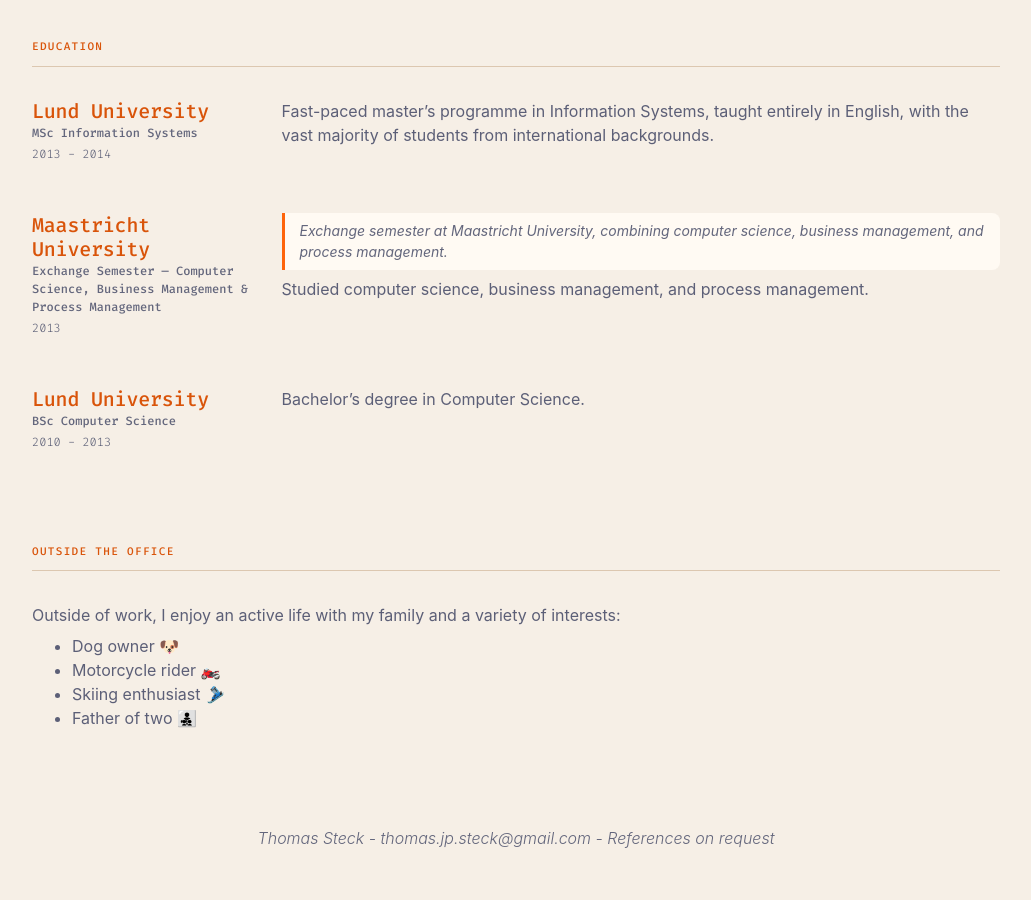
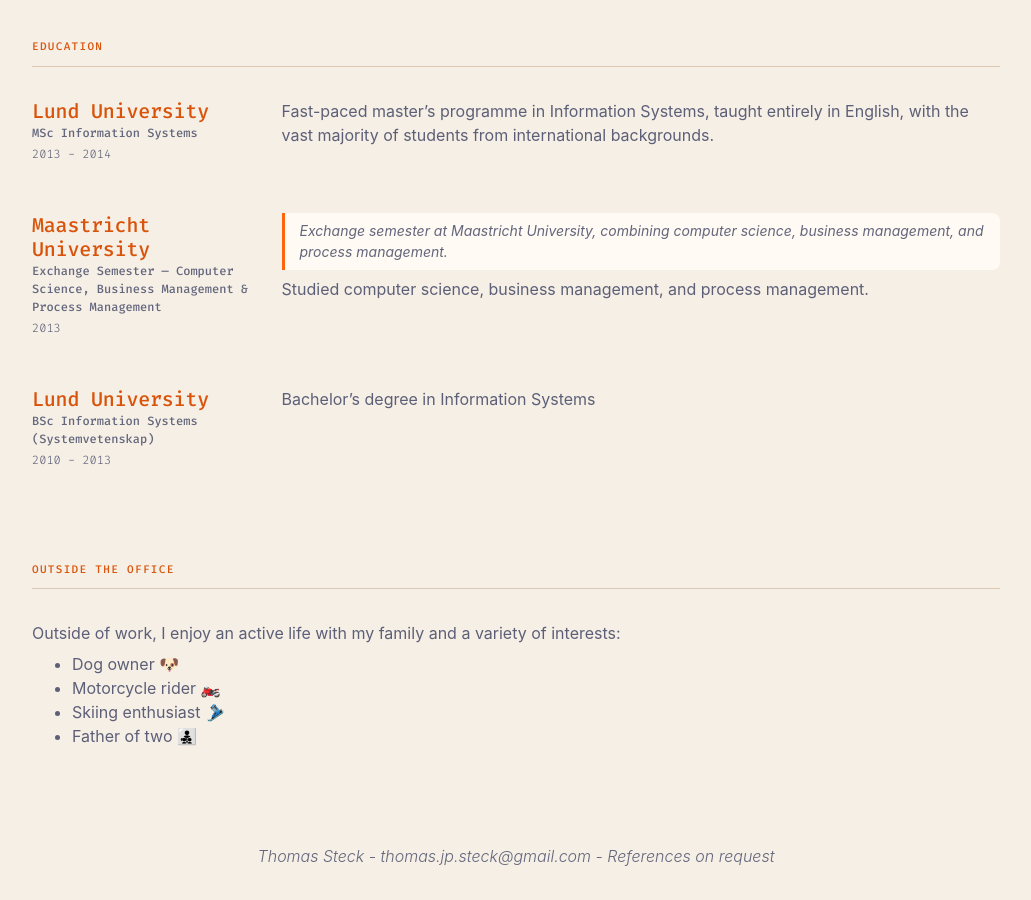
Before and after one commit to steckoverflow/steckoverflow.github.io, a Jekyll site: the page built from index.md, in a window 1280 px wide and 900 px high, scrolled down 2090 px. Shown: the whole window, without its empty margins (124-1155 px from the left). Built offline with Jekyll 4.4.1, drawn with Linux system fonts in a browser that asks for light colours; nearby versions of some CDN libraries.

Commit message:
fix: correction

```diff
--- a/_config.yml
+++ b/_config.yml
@@ -203,9 +203,9 @@ content:
       - layout: left
         title: Lund University
         caption: 2010 - 2013
-        sub_title: BSc Computer Science
+        sub_title: BSc Information Systems (Systemvetenskap)
         description: |
-          Bachelor's degree in Computer Science.
+          Bachelor's degree in Information Systems
 
   - title: Outside the Office
     layout: text
```
